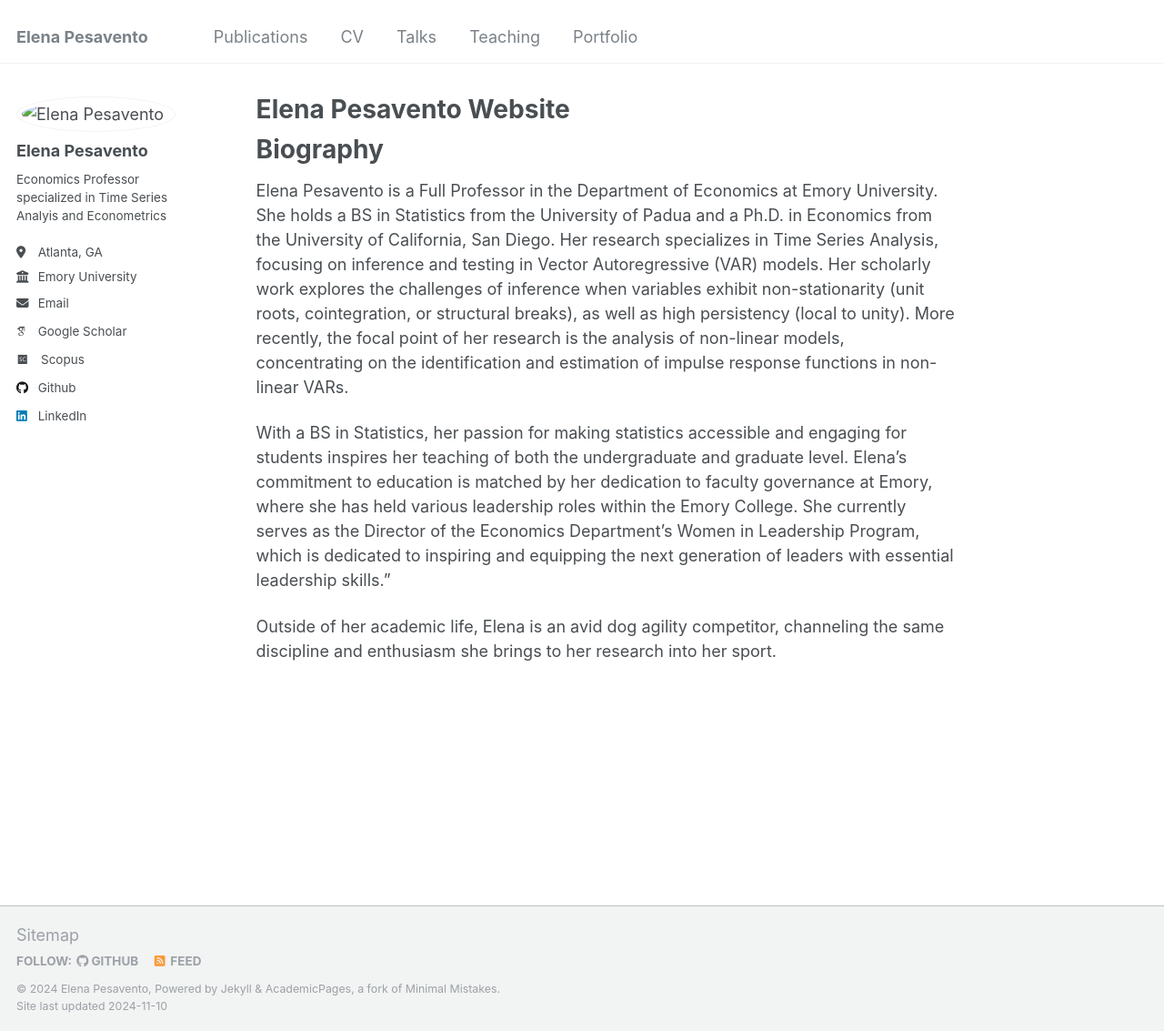
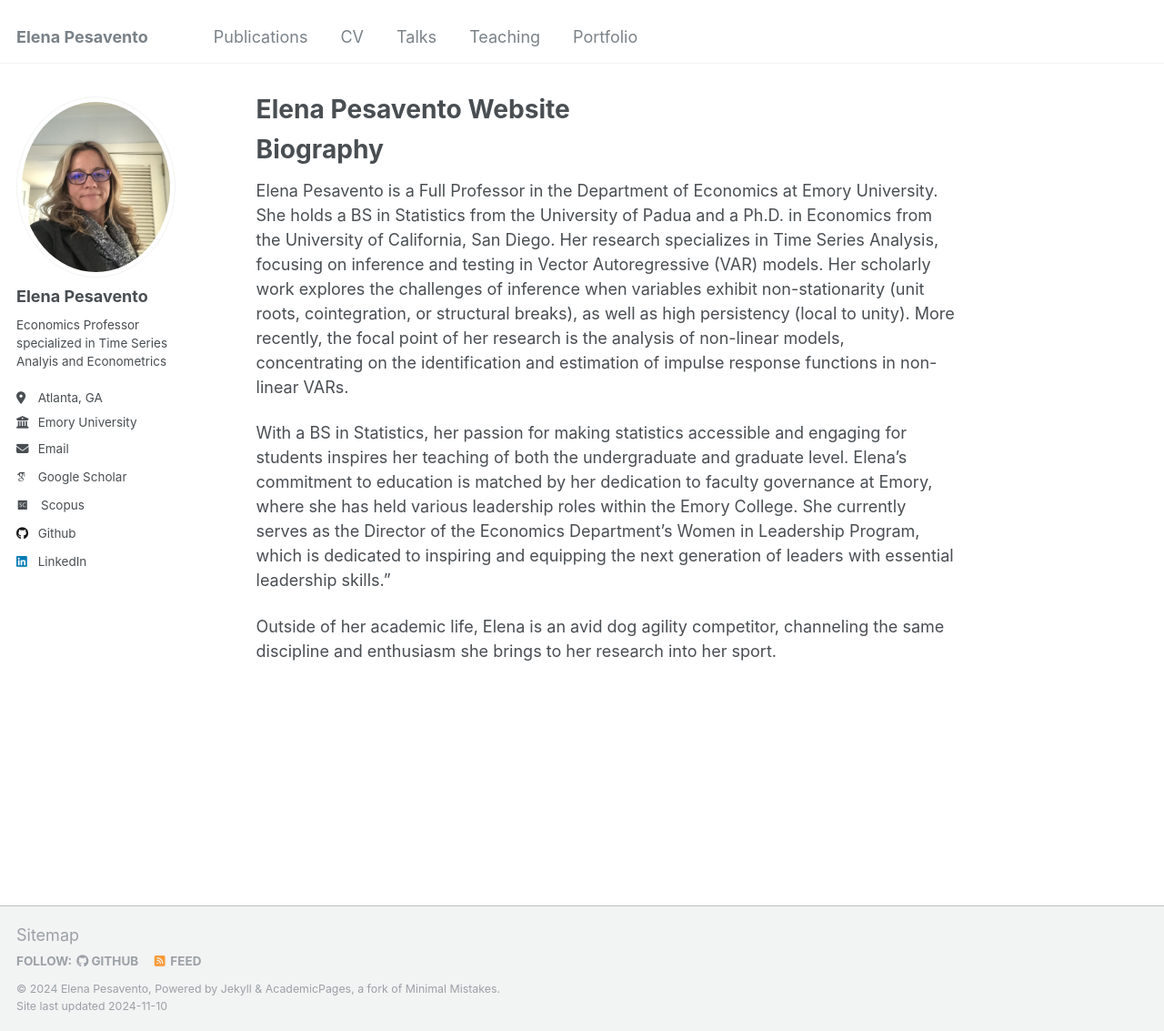
Before and after one commit to epesave/epesave.github.io, a Jekyll site: the page built from _pages/about.md, in a window 1280 px wide and 1133 px high. Shown: the whole window at 91% size. Built offline with Jekyll 4.4.1, drawn with Linux system fonts in a browser that asks for light colours; some web fonts are replaced.

Commit message:
Update _config.yml

```diff
--- a/_config.yml
+++ b/_config.yml
@@ -21,7 +21,7 @@ repository               : "academicpages/academicpages.github.io"
 #               Additional customization can be done by editing /_includes/author-profile.html
 author:
   # Biographic information
-  avatar           : "images/avatar.png"
+  avatar           : "avatar.png"
   name             : "Elena Pesavento"
   pronouns         : # example: "she/her"
   bio              : "Economics Professor specialized in Time Series Analyis and Econometrics"
```
